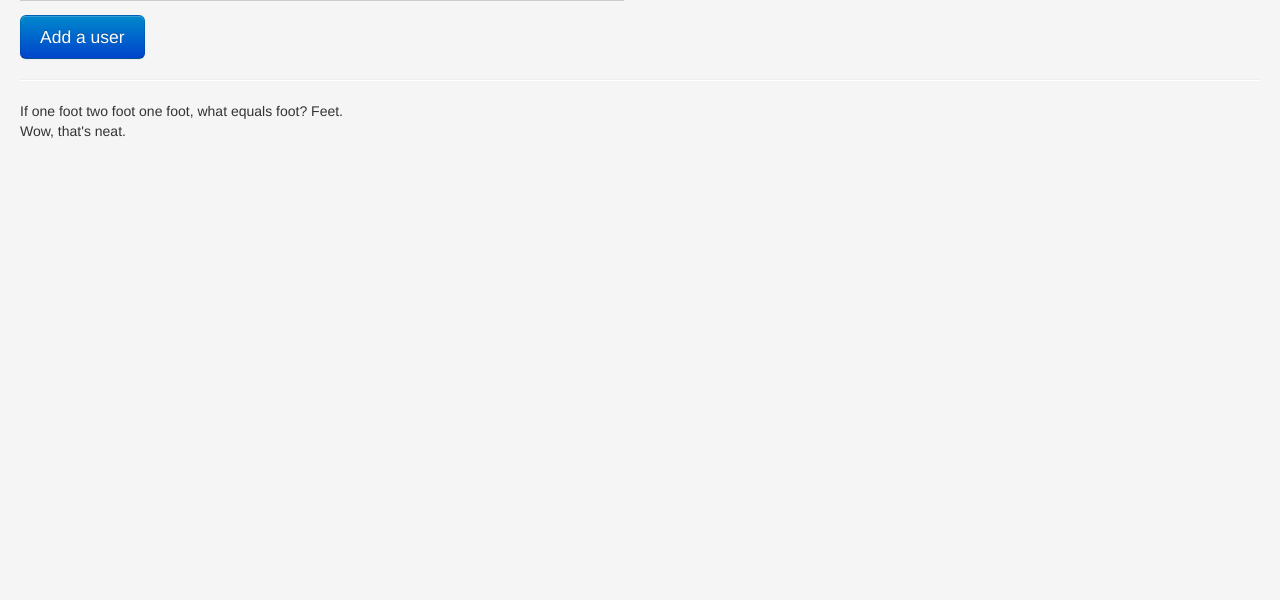
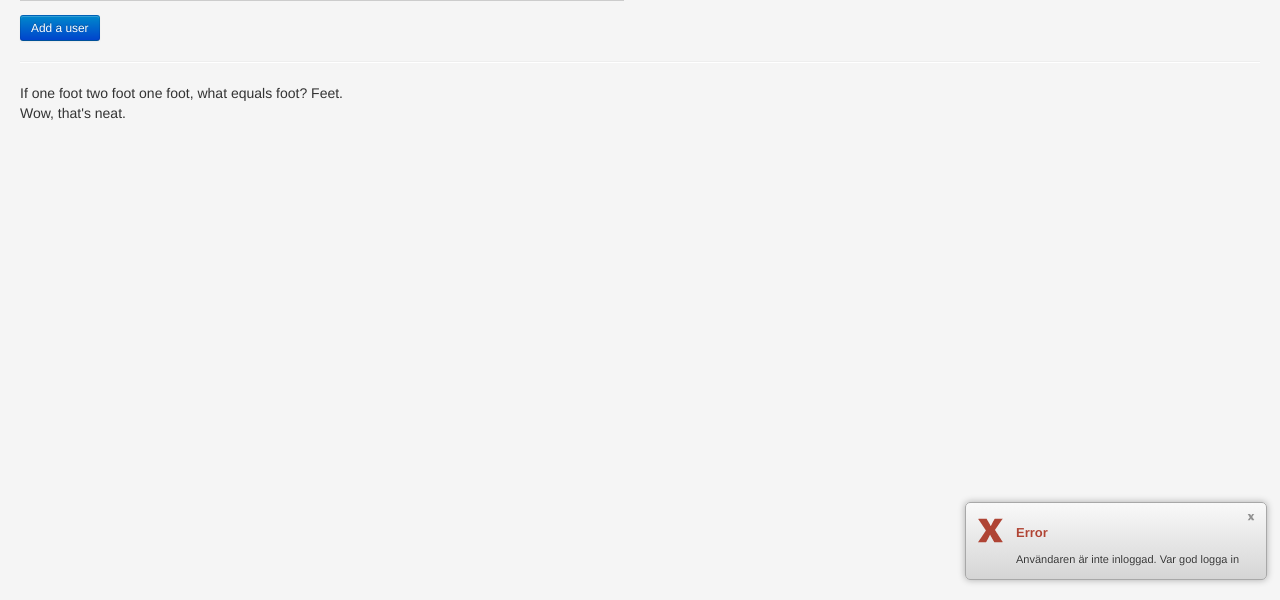
Before and after one commit to patrichs/BootstrapFull, a PHP site: page / in a window 1280 px wide. Shown: the part 200-800 px from the top of the page. Run offline with PHP 8.4, Linux system fonts and the light colour scheme; data that the repository does not hold is empty.

Commit message:
all basic user stuff done
need to add search, autocomplete and pagination for the user table
though

```diff
--- /dev/null
+++ b/admin/assets/msgGrowl/css/msgGrowl.css
@@ -0,0 +1,88 @@
+.msgGrowl-container {
+	width: 300px;
+	position: fixed;
+}
+
+	.top-right { top: 10px; right: 15px; }
+	.bottom-right { bottom: 10px; right: 15px; }
+
+	.top-left { top: 10px; left: 15px; }
+	.bottom-left { bottom: 10px; left: 15px; }
+
+	.top-center { top: 10px; left: 50%; margin-left: -150px; }
+	.bottom-center { bottom: 10px; left: 50%; margin-left: -150px; }
+
+.msgGrowl {
+	background: #DDD;
+	background: -webkit-gradient(linear, left top, left bottom, color-stop(0, #F9F9F9), color-stop(1, #D5D5D5));
+	background: -moz-linear-gradient(top, #F9F9F9, #D5D5D5);
+	background: -o-linear-gradient(#F9F9F9, #D5D5D5);
+	filter: progid:DXImageTransform.Microsoft.gradient(startColorstr='#F9F9F9', endColorstr='#D5D5D5');
+
+	width: 300px;
+	font-size: 11px;
+	color: #333;
+
+	padding: 0;
+	margin: 0 0 10px 0;
+	border: 1px solid #A8A8A8;
+	position: relative;
+
+	-webkit-box-shadow: 0 0 7px rgba(0,0,0,.3);
+	-moz-box-shadow: 0 0 7px rgba(0,0,0,.3);
+	-o-box-shadow: 0 0 7px rgba(0,0,0,.3);
+	box-shadow: 0 0 7px rgba(0,0,0,.3);
+
+	-webkit-text-shadow: 0 0 1px #FFF;
+	-moz-text-shadow: 0 0 1px #FFF;
+	-o-text-shadow: 0 0 1px #FFF;
+	text-shadow: 0 0 1px #FFF;
+
+	-webkit-border-radius: 5px;
+	-moz-border-radius: 5px;
+	-o-border-radius: 5px;
+	border-radius: 5px;
+}
+
+.msgGrowl h4 {
+	font-size: 13px;
+	color: #333;
+	margin-bottom: .5em;
+
+	-webkit-text-shadow: 0 0 1px #FFF;
+	-moz-text-shadow: 0 0 1px #FFF;
+	-o-text-shadow: 0 0 1px #FFF;
+	text-shadow: 0 0 1px #FFF;
+}
+
+.msgGrowl-content { padding: 10px 20px 10px 10px; }
+
+.msgGrowl-close {
+	background: url(../images/msgGrowl_close.png) no-repeat 50% 50%;
+	width: 11px;
+	height: 10px;
+
+	position: absolute;
+	top: 10px;
+	right: 10px;
+
+	opacity: .4;
+}
+
+	.msgGrowl-close:hover { opacity: 1; cursor: pointer; }
+
+.msgGrowl.success .msgGrowl-content { background: url(../images/msgGrowl_success.png) no-repeat 10px 13px; }
+.msgGrowl.success .msgGrowl-content { padding-left: 50px; }
+.msgGrowl.success h4 { color: #5B7027; }
+
+.msgGrowl.error .msgGrowl-content { background: url(../images/msgGrowl_error.png) no-repeat 10px 13px; }
+.msgGrowl.error .msgGrowl-content { padding-left: 50px; }
+.msgGrowl.error h4 { color: #AF4434; }
+
+.msgGrowl.info .msgGrowl-content { background: url(../images/msgGrowl_info.png) no-repeat 10px 13px; }
+.msgGrowl.info .msgGrowl-content { padding-left: 50px; }
+.msgGrowl.info h4 { color: #316AB7; }
+
+.msgGrowl.warning .msgGrowl-content { background: url(../images/msgGrowl_warning.png) no-repeat 10px 13px; }
+.msgGrowl.warning .msgGrowl-content { padding-left: 50px; }
+.msgGrowl.warning h4 { color: #B69201; }
--- /dev/null
+++ b/admin/assets/msgGrowl/js/msgGrowl.js
@@ -0,0 +1,82 @@
+(function($) {
+	$.msgGrowl = function(config) {
+
+		var defaults, options, container, msgGrowl, content, title, text, close;
+
+		defaults = {
+			type: ''
+			, title: ''
+			, text: ''
+			, lifetime: 6500
+			, sticky: false
+			, position: 'bottom-right'
+			, closeTrigger: true
+			, onOpen: function () {}
+			, onClose: function () {}
+		};
+
+		options = $.extend(defaults, config);
+
+		container = $('.msgGrowl-container.' + options.position);
+
+		if (!container.length) {
+			container = $('<div>', {
+				'class': 'msgGrowl-container ' + options.position
+			}).appendTo ('body');
+		}
+
+		msgGrowl = $('<div>', {
+			'class': 'msgGrowl ' + options.type
+		});
+
+		content = $('<div>', {
+			'class': 'msgGrowl-content'
+		}).appendTo (msgGrowl);
+
+		text = $('<span>', {
+			text: options.text
+		}).appendTo (content);
+
+		if (options.closeTrigger) {
+			close = $('<div>', {
+				'class': 'msgGrowl-close'
+				, 'click': function (e) {
+					e.preventDefault ();
+					$(this).parent ().fadeOut ('medium', function () {
+						$(this).remove ();
+						if (typeof options.onClose === 'function') {
+							options.onClose ();
+						}
+					});
+				}
+			}).appendTo (msgGrowl);
+		}
+
+		if (options.title != '') {
+			title = $('<h4>', {
+				text: options.title
+			}).prependTo (content);
+		}
+
+		if (options.lifetime > 0 && !options.sticky) {
+			setTimeout (function () {
+				if (typeof options.onClose === 'function') {
+					options.onClose ();
+				}
+				msgGrowl.fadeOut ('medium', function () { $(this).remove (); });
+			}, options.lifetime);
+		}
+
+		container.addClass (options.position);
+
+		if (options.position.split ('-')[0] == 'top') {
+			msgGrowl.prependTo (container).hide ().fadeIn ('slow');
+		} else {
+			msgGrowl.appendTo (container).hide ().fadeIn ('slow');
+		}
+
+		if (typeof options.onOpen === 'function') {
+			options.onOpen ();
+		}
+	}
+})(jQuery);
--- a/admin/footer.php
+++ b/admin/footer.php
@@ -7,9 +7,8 @@
 <!--<script src="vendors/jquery-1.9.1.min.js"></script>-->
 <script src="assets/msgbox/jquery.min.js"
 <script src="bootstrap/js/bootstrap.min.js"></script>
+<script src="assets/msgbox/jquery.msgbox.min.js"></script>
+<script src="assets/msgGrowl/js/msgGrowl.js"></script>
 <script src="index.js"></script>
-<script src="assets/msgbox/jquery.msgbox.min.js"></script>
-<script src="changeUserDataPopUp.js"></script>
-<script src="addUserPopUp.js"></script>
 </body>
 </html>
--- a/admin/header.php
+++ b/admin/header.php
@@ -10,6 +10,7 @@
     <link href="vendors/easypiechart/jquery.easy-pie-chart.css" rel="stylesheet" media="screen">
     <link href="assets/styles.css" rel="stylesheet" media="screen">
     <link href="assets/msgbox/jquery.msgbox.css" rel="stylesheet">
+    <link href="assets/msgGrowl/css/msgGrowl.css" rel="stylesheet">
     <!-- HTML5 shim, for IE6-8 support of HTML5 elements -->
     <!--[if lt IE 9]>
     <script src="http://html5shim.googlecode.com/svn/trunk/html5.js"></script>
--- a/admin/index.js
+++ b/admin/index.js
@@ -15,11 +15,12 @@
             }
             else
             {
-                console.log("Login failed: " + data.replyMessage);
+                $.msgGrowl({type: "error", title: "Error", text: data.replyMessage})
             }
         }, "json");
 
-    function ajaxCallFunction(){
+    function ajaxCallFunction()
+    {
         $("#userstbody").empty();
         $.post("php/returnAllUsers.php",
             function (data)
@@ -32,7 +33,11 @@
                     output += "<td>" + data.amountOfRows[i].username + "</td>";
                     output += "<td>" + data.amountOfRows[i].email + "</td>";
                     //lame hack but whatever works
-                    output += "<td>" + "<a href='#' class='btn btn-small btn-primary btn-users' id=" + data.amountOfRows[i].userid + "," + data.amountOfRows[i].username + "," + data.amountOfRows[i].email + ">Edit</a>" + "</td>";
+                    output += "<td>" + "<a href='#' class='btn btn-small btn-primary btn-users' id=" +
+                        data.amountOfRows[i].userid + "," + data.amountOfRows[i].username + "," +
+                        data.amountOfRows[i].email + ">Edit</a>   "
+                        + "<a href='#' class='btn btn-small btn-warning btn-delete-user' id=" +
+                        data.amountOfRows[i].userid + ">Delete</a>" + "</td>";
                     output += "</tr>";
                 }
 
@@ -42,5 +47,127 @@
             }, "json");
     }
 
+    $(".btn-delete-user").live("click", function()
+    {
+        if (confirm("Are you sure you want to delete this user?"))
+        {
+            var obj =
+            {
+                objUserId: this.id
+            };
+
+            var convertJson = JSON.stringify(obj);
+
+            $.post("php/deleteUserAccount.php", { "obj": convertJson },
+                function(data){
+                    if (data.isSuccess === 1)
+                    {
+                        $.msgGrowl({type: "success", title: "Success", text: data.replyMessage});
+                        ajaxCallFunction();
+                    }
+                    else
+                    {
+                        $.msgGrowl({type: "error", title: "Error", text: data.replyMessage});
+                    }
+                }, "json");
+        }
+        else
+        {
+            $.msgGrowl({type: "warning", title: "Action Cancelled", text: "The user was NOT deleted."});
+        }
+    });
+
+    $(".btn-users").live("click", function() {
+        var splitIdString = this.id.split(",");
+
+        $.msgbox("<p>Change the appropriate field and then click 'Save' to save all the changes.<br>Leave the password field blank to not change the password.</p>", {
+            type    : "prompt",
+            inputs  : [
+                {type: "text", label: "Username: ", value: splitIdString[1], required: true},
+                {type: "password", label: "Password: ", value: "", required: false},
+                {type: "text", label: "E-mail: ", value: splitIdString[2], required: true},
+                {type: "text", label: "User ID (DO NOT CHANGE) : ", value: splitIdString[0] , required: true}
+            ],
+            buttons : [
+                {type: "submit", value: "Save"},
+                {type: "cancel", value: "Cancel"}
+            ]
+        }, function(Username, Password, Email, Userid) {
+            if (Username.length > 0) {
+
+                var obj =
+                {
+                    objUsername: Username,
+                    objPassword: Password,
+                    objEmail: Email,
+                    objUserId: Userid
+                };
+
+                var convertJson = JSON.stringify(obj);
+
+                $.post("php/changeUserData.php", { "obj": convertJson },
+                    function(data){
+                        if (data.isSuccess === 1)
+                        {
+                            $.msgGrowl({type: "success", title: "Success", text: data.replyMessage});
+                            ajaxCallFunction();
+                        }
+                        else
+                        {
+                            $.msgGrowl({type: "error", title: "Error", text: data.replyMessage});
+                        }
+                    }, "json");
+
+            } else {
+                $.msgGrowl({type: "warning", title: "Action Cancelled", text: data.replyMessage});
+            }
+        });
+    });
+
+    $(".btn-add-user").live("click", function() {
+
+        $.msgbox("<p>Fill in all fields and click 'Add' to add a user.</p>", {
+            type    : "prompt",
+            inputs  : [
+                {type: "text", label: "Username: ", value: "", required: true},
+                {type: "password", label: "Password: ", value: "", required: true},
+                {type: "text", label: "E-mail: ", value: "", required: true}
+            ],
+            buttons : [
+                {type: "submit", value: "Add"},
+                {type: "cancel", value: "Cancel"}
+            ]
+        }, function(Username, Password, Email) {
+            if (Username.length > 0) {
+
+                var obj =
+                {
+                    "register": 1,
+                    "username": Username,
+                    "password": Password,
+                    "email": Email
+                };
+
+                var convertJson = JSON.stringify(obj);
+
+                $.post("php/makeRegister.php", { "obj": convertJson },
+                    function(data){
+                        if (data.isSuccess === 1)
+                        {
+                            $.msgGrowl({type: "success", title: "Success", text: data.replyMessage});
+                            ajaxCallFunction();
+                        }
+                        else
+                        {
+                            $.msgGrowl({type: "error", title: "Error", text: data.replyMessage});
+                        }
+                    }, "json");
+
+            } else {
+                $.msgGrowl({type: "warning", title: "Action Cancelled", text: "No data was changed or added."});
+            }
+        });
+    });
+
     ajaxCallFunction();
 });
--- a/admin/index.php
+++ b/admin/index.php
@@ -28,7 +28,7 @@
                 </div>
             </div>
             <!-- /block -->
-            <a href="#" class="btn btn-primary btn-large btn-add-user">Add a user</a>
+            <a href="#" class="btn btn-primary btn-small btn-add-user">Add a user</a>
         </div>
     </div>
 <?php
--- a/admin/changeUserDataPopUp.js
+++ b/admin/oldstuffarchive/changeUserDataPopUp.js
@@ -32,16 +32,16 @@
                     function(data){
                         if (data.isSuccess === 1)
                         {
-                            $.msgbox(data.replyMessage, {type: "success"});
+                            $.msgGrowl({type: "success", title: "Success", text: data.replyMessage})
                         }
                         else
                         {
-                            $.msgbox("sum4thing happen bad: " + data.replyMessage, {type: "error"});
+                            $.msgGrowl({type: "error", title: "Error", text: data.replyMessage})
                         }
                     }, "json");
 
             } else {
-                $.msgbox("pls why cancel?!", {type: "error"});
+                $.msgGrowl({type: "warning", title: "Action Cancelled", text: data.replyMessage})
             }
         });
     });
--- a/admin/php/dbClass.php
+++ b/admin/php/dbClass.php
@@ -381,4 +381,38 @@
             return true;
         }
     }
+
+    public function adminDeleteUser($userId)
+    {
+        if (!$this->connection)
+        {
+            $this->errors = "Not database pls.";
+            return false;
+        }
+
+        if (!isset($userId))
+        {
+            $this->errors = "No user id was supplied during the delete operation.";
+            return false;
+        }
+
+        $data = array("userId" => $userId);
+
+        $exec = $this->connection->prepare("
+                DELETE FROM `users`
+                WHERE userid = :userId
+                ");
+        try
+        {
+            $exec->execute($data);
+        }
+        catch(PDOException $e)
+        {
+            $this->errors = "Something went wrong: " . $e->getMessage();
+            return false;
+        }
+
+        $this->messages = "User deleted successfully!";
+        return true;
+    }
 }
```
Also changed, not shown: admin/oldstuffarchive/addUserPopUp.js (renamed from admin/addUserPopUp.js, +4 -4 lines), admin/php/deleteUserAccount.php (added, +27 -0 lines), admin/register.html (renamed from admin/oldhtml/register.html, +6 -6 lines), admin/assets/msgGrowl/images/msgGrowl_close.png (added), admin/assets/msgGrowl/images/msgGrowl_error.png (added), admin/assets/msgGrowl/images/msgGrowl_info.png (added), admin/assets/msgGrowl/images/msgGrowl_success.png (added), admin/assets/msgGrowl/images/msgGrowl_warning.png (added).
